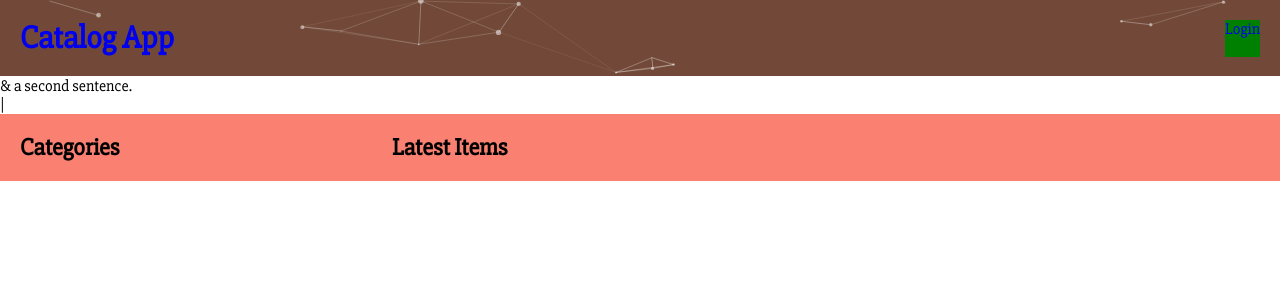
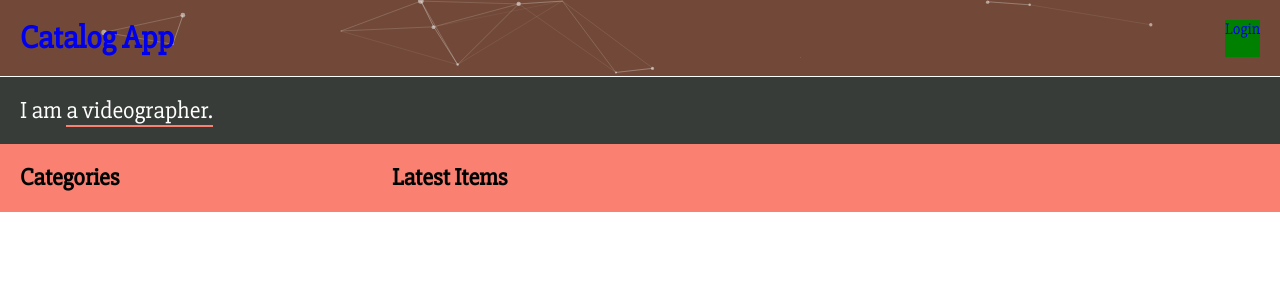
Before and after one commit to shisaq/udacity_fsnd_item_catalog, a Flask app: page / in a window 1280 px wide. Shown: the top 300 px of the page. Run offline with Flask 2, Linux system fonts and the light colour scheme; some libraries are stand-ins or nearby versions.

Commit message:
css: customize welcome typed.js section

```diff
--- a/static/css/style.css
+++ b/static/css/style.css
@@ -76,3 +76,14 @@ li {
     background-repeat: no-repeat;
     z-index: -1;
 }
+
+/* typed js customization */
+.welcome {
+    padding: 20px;
+    font-size: 1.5em;
+    color: #fff;
+    background-color: #373C38;
+}
+.intro {
+    border-bottom: 2px solid salmon;
+}
--- a/templates/header.html
+++ b/templates/header.html
@@ -22,5 +22,5 @@
         {% endif %}
     </header>
     <div id="particles-js"></div>
-    <section class="intro"></section>
+    <section class="welcome">I am <span class="intro"></span></section>
     <section class="container">
```
Also changed, not shown: static/js/app.js (+11 -2 lines), static/js/app.min.js. Lines whose indentation alone changed are shown as unchanged.
